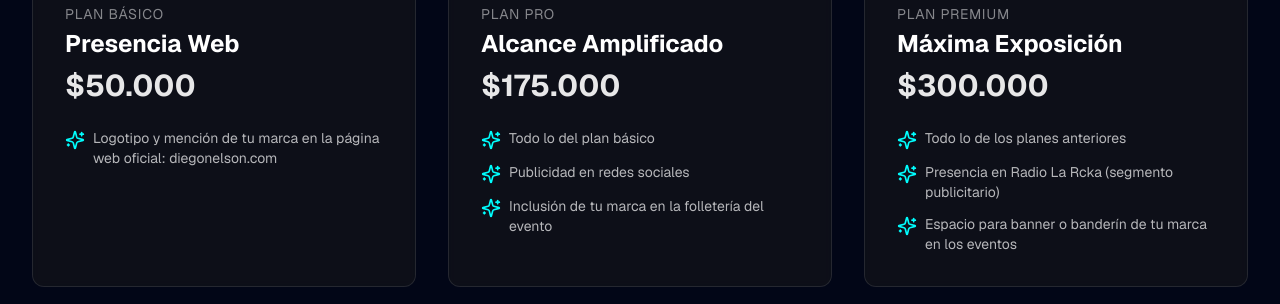
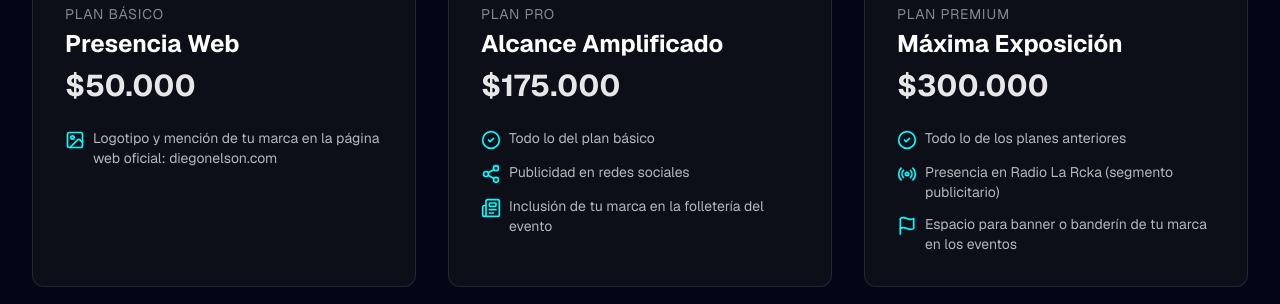
Before and after one commit to nelsondiego/diegonelson-live-sessions, a Next.js app: page /sponsors in a window 1280 px wide. Shown: the part 1820-2124 px from the top of the page. Built offline with nearby package versions, Linux system fonts and the light colour scheme.

Commit message:
Enhance sponsor plans with feature icons and improved structure

```diff
--- a/src/app/sponsors/page.tsx
+++ b/src/app/sponsors/page.tsx
@@ -2,7 +2,7 @@
 
 import Image from "next/image";
 import Link from "next/link";
-import { Mail, Phone, Globe, Sparkles, Star, Zap, Home, MessageCircle, Clock, CheckCircle2 } from "lucide-react";
+import { Mail, Phone, Globe, Sparkles, Star, Zap, Home, MessageCircle, Clock, CheckCircle2, Image as ImageIcon, Share2, Newspaper, Radio, Flag } from "lucide-react";
 import AnimatedBackground from "../components/AnimatedBackground";
 
 type VenueStatus = "en comunicacion" | "preconfirmado" | "confirmado";
@@ -10,6 +10,11 @@ type VenueStatus = "en comunicacion" | "preconfirmado" | "confirmado";
 interface Venue {
   name: string;
   status: VenueStatus;
+}
+
+interface Feature {
+  text: string;
+  icon: any;
 }
 
 const plans = [
@@ -20,7 +25,10 @@ const plans = [
     icon: Globe,
     color: "neon-cyan",
     features: [
-      "Logotipo y mención de tu marca en la página web oficial: diegonelson.com",
+      {
+        text: "Logotipo y mención de tu marca en la página web oficial: diegonelson.com",
+        icon: ImageIcon
+      }
     ]
   },
   {
@@ -30,9 +38,18 @@ const plans = [
     icon: Star,
     color: "neon-pink",
     features: [
-      "Todo lo del plan básico",
-      "Publicidad en redes sociales",
-      "Inclusión de tu marca en la folletería del evento"
+      {
+        text: "Todo lo del plan básico",
+        icon: CheckCircle2
+      },
+      {
+        text: "Publicidad en redes sociales",
+        icon: Share2
+      },
+      {
+        text: "Inclusión de tu marca en la folletería del evento",
+        icon: Newspaper
+      }
     ]
   },
   {
@@ -42,9 +59,18 @@ const plans = [
     icon: Zap,
     color: "neon-magenta",
     features: [
-      "Todo lo de los planes anteriores",
-      "Presencia en Radio La Rcka (segmento publicitario)",
-      "Espacio para banner o banderín de tu marca en los eventos"
+      {
+        text: "Todo lo de los planes anteriores",
+        icon: CheckCircle2
+      },
+      {
+        text: "Presencia en Radio La Rcka (segmento publicitario)",
+        icon: Radio
+      },
+      {
+        text: "Espacio para banner o banderín de tu marca en los eventos",
+        icon: Flag
+      }
     ]
   }
 ];
@@ -237,12 +263,15 @@ export default function SponsorsPage() {
                   </div>
 
                   <ul className="space-y-3">
-                    {plan.features.map((feature, index) => (
-                      <li key={index} className="flex items-start gap-2 text-white/70 group-hover:text-white/90 transition-colors">
-                        <Sparkles className="w-5 h-5 text-neon-cyan shrink-0 mt-0.5" />
-                        <span className="text-sm">{feature}</span>
-                      </li>
-                    ))}
+                    {plan.features.map((feature, index) => {
+                      const FeatureIcon = feature.icon;
+                      return (
+                        <li key={index} className="flex items-start gap-2 text-white/70 group-hover:text-white/90 transition-colors">
+                          <FeatureIcon className="w-5 h-5 text-neon-cyan shrink-0 mt-0.5" />
+                          <span className="text-sm">{feature.text}</span>
+                        </li>
+                      );
+                    })}
                   </ul>
                 </div>
               );
```
